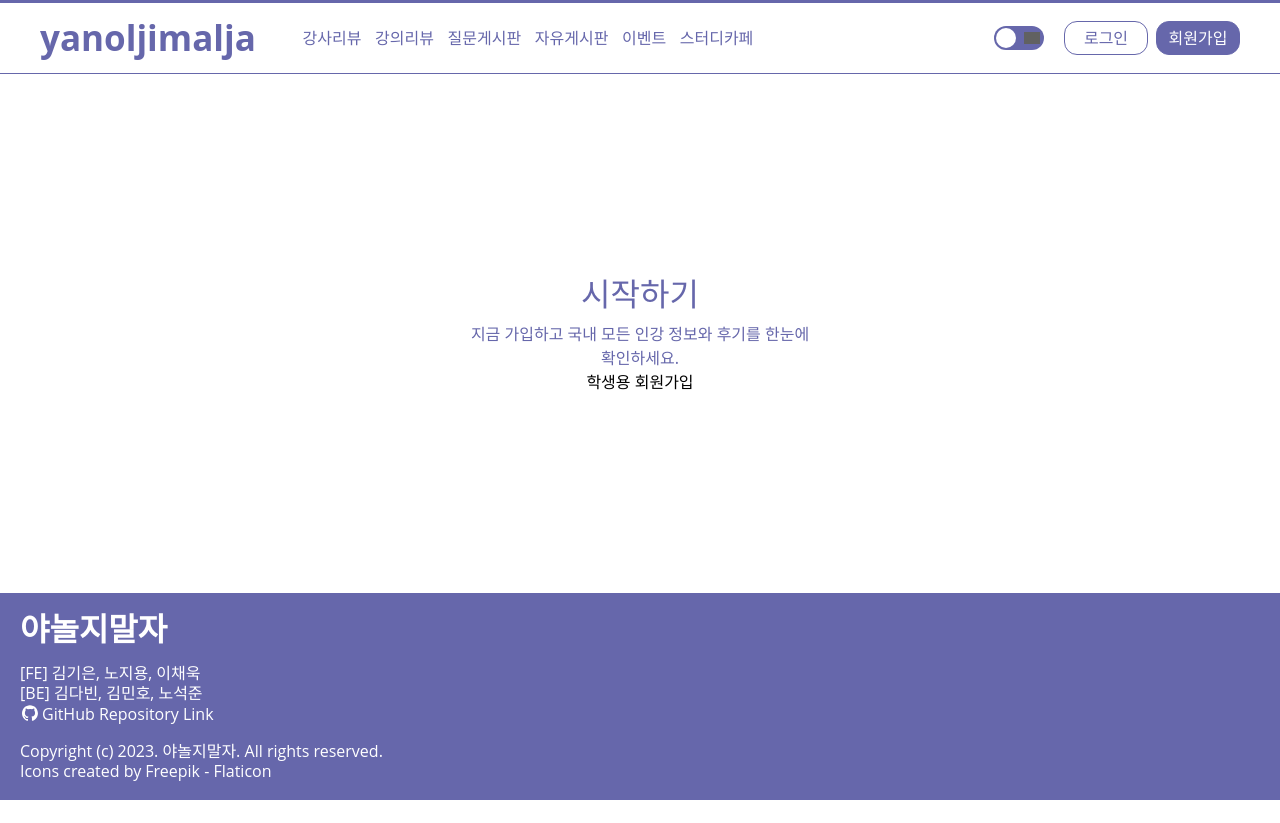
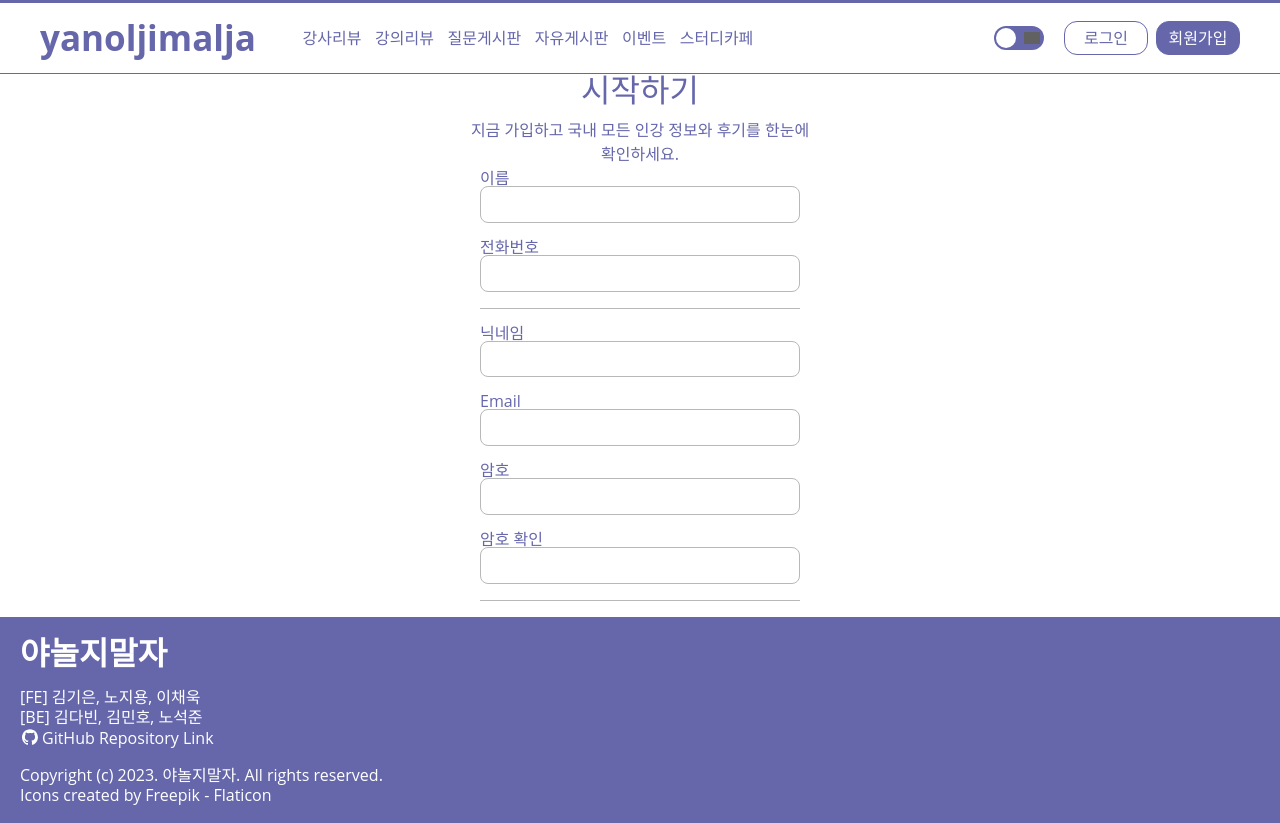
Before and after one commit to codestates-seb/seb42_main_027, a React (Create React App) app in the folder client/: page /signup/student in a window 1280 px wide. Before the commit the page ends 800 px from the top, so only its background shows below. Built offline with nearby package versions, Linux system fonts and the light colour scheme; grey boxes are pictures that could not be loaded.

Commit message:
feat: StudentSignUpForm 컴포넌트의 form 목업 구현

```diff
--- a/client/src/components/member/signup/StudentSignUpForm.tsx
+++ b/client/src/components/member/signup/StudentSignUpForm.tsx
@@ -1,5 +1,93 @@
+import styled from 'styled-components';
+import Input from 'components/common/Input';
+import { useState } from 'react';
+import theme from 'theme';
+
+const { colors } = theme;
+
+const Form = styled.form`
+  display: flex;
+  flex-direction: column;
+  align-items: center;
+`;
+
+const Container = styled.div`
+  border-bottom: 0.1rem solid ${colors.gray};
+  margin-bottom: 1rem;
+`;
 function StudentSignUpForm() {
-  return <div>학생용 회원가입</div>;
+  const [userName, setUserName] = useState('');
+  const [phoneNum, setPhoneNum] = useState('');
+  const [displayName, setDisplayName] = useState('');
+  const [email, setEmail] = useState('');
+  const [password, setPassword] = useState('');
+  const [confirmPassword, setConfirmPPassword] = useState('');
+
+  const handleChangeUserName = (e: React.ChangeEvent<HTMLInputElement>) => {
+    setUserName(e.target.value);
+  };
+  const handleChangePhoneNum = (e: React.ChangeEvent<HTMLInputElement>) => {
+    setUserName(e.target.value);
+  };
+  const handleChangeDisplayName = (e: React.ChangeEvent<HTMLInputElement>) => {
+    setUserName(e.target.value);
+  };
+  const handleChangeEmail = (e: React.ChangeEvent<HTMLInputElement>) => {
+    setUserName(e.target.value);
+  };
+  const handleChangePassword = (e: React.ChangeEvent<HTMLInputElement>) => {
+    setUserName(e.target.value);
+  };
+  const handleChangeConfirmPassword = (
+    e: React.ChangeEvent<HTMLInputElement>,
+  ) => {
+    setUserName(e.target.value);
+  };
+
+  return (
+    <Form>
+      <Container>
+        <Input
+          onChange={handleChangeEmail}
+          type="text"
+          id="user-name"
+          label="이름"
+        />
+        <Input
+          onChange={handleChangeEmail}
+          type=""
+          id="phone-num"
+          label="전화번호"
+        />
+      </Container>
+      <Container>
+        <Input
+          onChange={handleChangeEmail}
+          type="text"
+          id="display-name"
+          label="닉네임"
+        />
+        <Input
+          onChange={handleChangeEmail}
+          type="text"
+          id="email"
+          label="Email"
+        />
+        <Input
+          onChange={handleChangeEmail}
+          type="text"
+          id="password"
+          label="암호"
+        />
+        <Input
+          onChange={handleChangeEmail}
+          type="text"
+          id="confirm-password"
+          label="암호 확인"
+        />
+      </Container>
+    </Form>
+  );
 }
 
 export default StudentSignUpForm;
--- a/client/src/pages/Login.tsx
+++ b/client/src/pages/Login.tsx
@@ -39,7 +39,7 @@ function Login() {
   const [isPasswordInputOpen, setIsPasswordInputOpen] = useState(false);
   const [failedLogin, setFailedLogin] = useState(false);
   const [loginError, setLoginError] = useState('');
-  const { isLogin, setIsLogin } = useIsLoginStore(state => state);
+  const { setIsLogin } = useIsLoginStore(state => state);
 
   const navigate = useNavigate();
   const pathData = {
```
